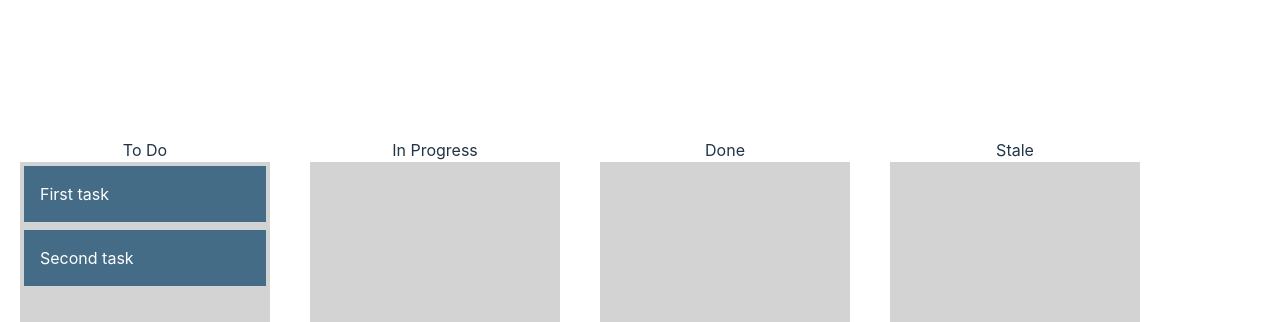
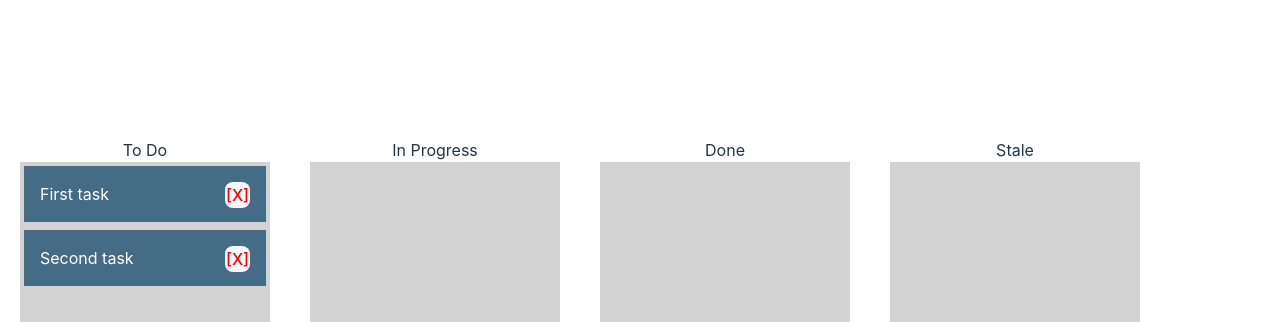
Before and after one commit to eoan-ermine/crossplatform_development_laboratories_3, a React (Vite) app: page /drag-n-drop in a window 1280 px wide. Shown: the top 322 px of the page. Built offline with nearby package versions, Linux system fonts and the light colour scheme.

Commit message:
Add delete button to each element on dnd-page

```diff
--- a/src/pages/DndPage.jsx
+++ b/src/pages/DndPage.jsx
@@ -30,6 +30,20 @@ function DndPage() {
       items: []
     }
   });
+
+  const removeTodo = (ident) => {
+    var newColumns = {}
+    for (var [key, column] of Object.entries(columns)) {
+      var items = column.items.filter((element) => element.id != ident)
+      newColumns[key] = {
+        id: column.id,
+        name: column.name,
+        items: items
+      }
+    }
+    setColumns(newColumns)
+  }
+
   const onDragEnd = (result, columns, setColumns) => {
     const { source, destination } = result;
     if (!destination) return;
@@ -125,6 +139,13 @@ function DndPage() {
                                 }}
                               >
                                 {item.content}
+                                <button
+                                  ref={provided.innerRef}
+                                  style={{
+                                    color: "#FF0000",
+                                    padding: "0",
+                                    float: "right",
+                                  }} onClick={() => removeTodo(item.id)}>[X]</button>
                               </div>
                             );
                           }}
```
